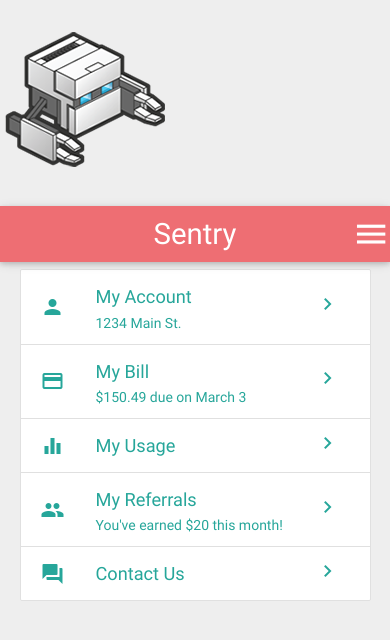
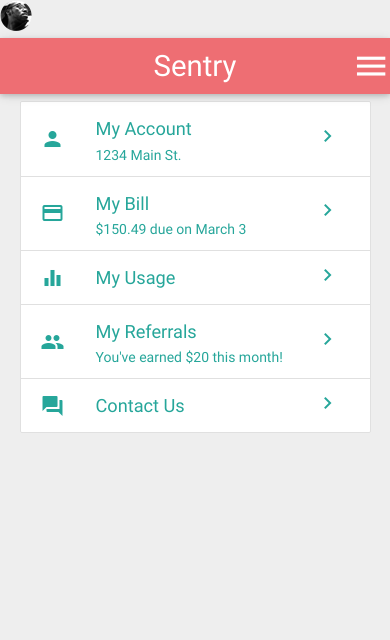
Before and after one commit to Test00DezWebSite/Angular-Mobile, a plain HTML site: page index.html in a window 390 px wide. Drawn offline with nearby package versions, Linux system fonts and the light colour scheme; some packages are replaced by stand-ins of ours.

Commit message:
Update index.html

```diff
--- a/index.html
+++ b/index.html
@@ -14,7 +14,7 @@
   <link rel="stylesheet" type="text/css" href="css/materialize.css" />
   <link rel="stylesheet" type="text/css" href="css/app.css" />
   <title>Test</title>
-  <a href=""><img src="/img/logo.png" alt=""></a>
+  <a href=""><img src="/img/favicon.png" alt=""></a>
 </head>
 
 <body class="grey lighten-3">
```
